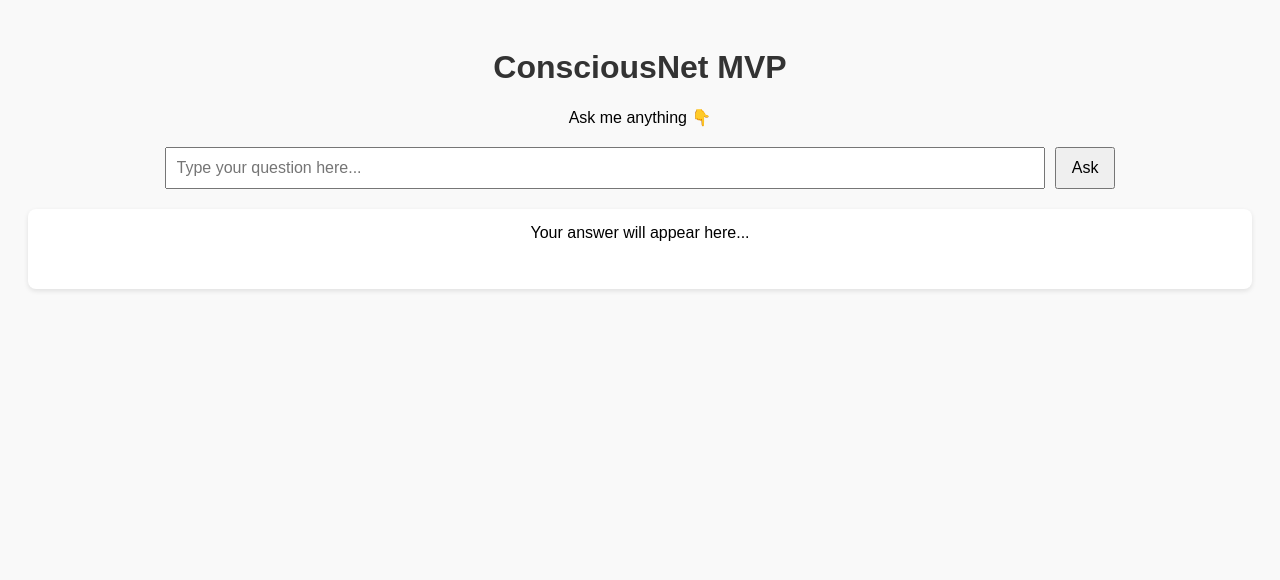
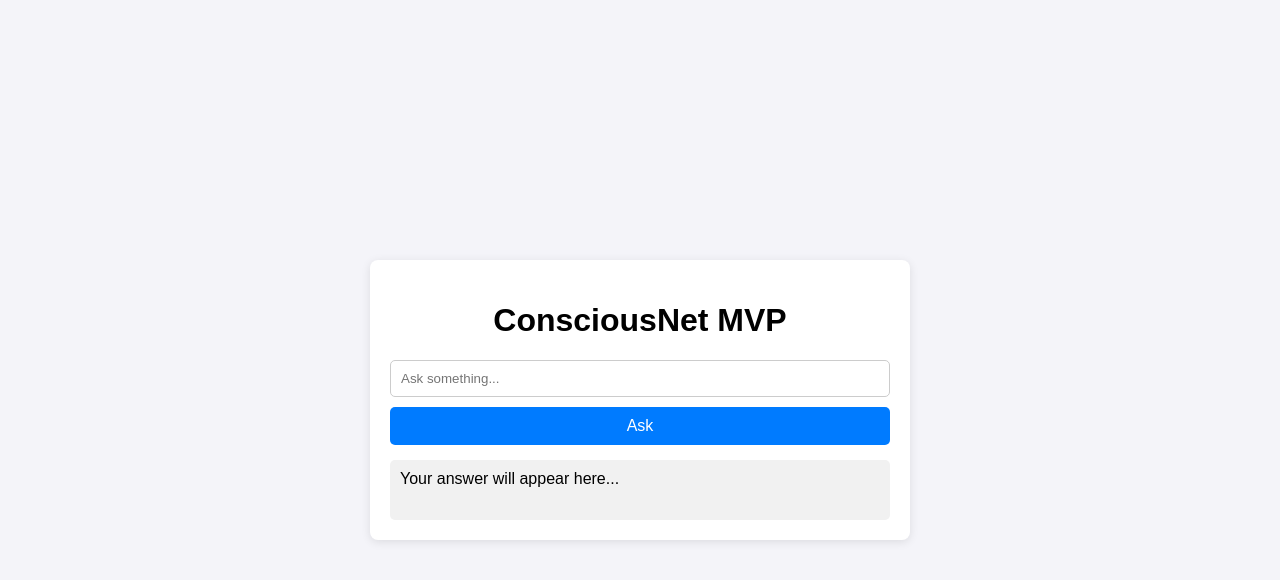
Before and after one commit to eugene001dayne/ConsciousNet-MVP, a plain HTML site: page frontend/index.html in a window 1280 px wide. Drawn offline with Linux system fonts and the light colour scheme.

Commit message:
Update index.html

```diff
--- a/frontend/index.html
+++ b/frontend/index.html
@@ -1,77 +1,97 @@
 <!DOCTYPE html>
 <html lang="en">
 <head>
-  <meta charset="UTF-8">
-  <meta name="viewport" content="width=device-width, initial-scale=1.0">
+  <meta charset="UTF-8" />
+  <meta name="viewport" content="width=device-width, initial-scale=1.0" />
   <title>ConsciousNet MVP</title>
   <style>
     body {
       font-family: Arial, sans-serif;
-      background: #f9f9f9;
+      background: #f4f4f9;
+      margin: 0;
+      padding: 0;
+      display: flex;
+      justify-content: center;
+      align-items: center;
+      height: 100vh;
+    }
+    .container {
+      background: white;
       padding: 20px;
+      border-radius: 8px;
+      box-shadow: 0 2px 10px rgba(0,0,0,0.1);
+      max-width: 500px;
+      width: 100%;
+    }
+    h1 {
       text-align: center;
     }
-    h1 {
-      color: #333;
-    }
-    #chat-container {
-      margin-top: 20px;
+    form {
+      display: flex;
+      flex-direction: column;
     }
     input {
-      width: 70%;
       padding: 10px;
-      font-size: 16px;
+      margin-bottom: 10px;
+      border: 1px solid #ccc;
+      border-radius: 5px;
     }
     button {
-      padding: 10px 15px;
+      padding: 10px;
+      border: none;
+      background: #007bff;
+      color: white;
       font-size: 16px;
-      margin-left: 5px;
+      border-radius: 5px;
       cursor: pointer;
     }
+    button:hover {
+      background: #0056b3;
+    }
     #response {
-      margin-top: 20px;
-      padding: 15px;
-      background: #fff;
-      border-radius: 8px;
-      box-shadow: 0 2px 5px rgba(0,0,0,0.1);
-      min-height: 50px;
+      margin-top: 15px;
+      padding: 10px;
+      background: #f1f1f1;
+      border-radius: 5px;
+      min-height: 40px;
     }
   </style>
 </head>
 <body>
-  <h1>ConsciousNet MVP</h1>
-  <p>Ask me anything 👇</p>
-
-  <div id="chat-container">
-    <input type="text" id="question" placeholder="Type your question here...">
-    <button onclick="askQuestion()">Ask</button>
+  <div class="container">
+    <h1>ConsciousNet MVP</h1>
+    <form id="askForm">
+      <input type="text" id="question" placeholder="Ask something..." required />
+      <button type="submit">Ask</button>
+    </form>
+    <div id="response">Your answer will appear here...</div>
   </div>
 
-  <div id="response">Your answer will appear here...</div>
+  <script>
+    const API_URL = "https://consciousnet-mvp.onrender.com/ask";
 
-  <script>
-    async function askQuestion() {
-      const question = document.getElementById('question').value;
-      if (!question.trim()) return;
+    document.getElementById("askForm").addEventListener("submit", async (e) => {
+      e.preventDefault();
 
-      document.getElementById('response').innerText = "Thinking... ⏳";
+      const question = document.getElementById("question").value;
+      const responseDiv = document.getElementById("response");
+      responseDiv.innerText = "Thinking...";
 
       try {
-        const res = await fetch("https://consciousnet-mvp.onrender.com/ask", {
+        const res = await fetch(API_URL, {
           method: "POST",
           headers: {
-            "Content-Type": "application/json"
+            "Content-Type": "application/json",
           },
-          body: JSON.stringify({ question })
+          body: JSON.stringify({ question }),
         });
 
         const data = await res.json();
-        document.getElementById('response').innerText = data.answer || "No answer received.";
+        responseDiv.innerText = data.answer || data.error || "No response";
       } catch (err) {
-        console.error(err);
-        document.getElementById('response').innerText = "Error connecting to server ❌";
+        responseDiv.innerText = "Error connecting to server.";
       }
-    }
+    });
   </script>
 </body>
 </html>
```
